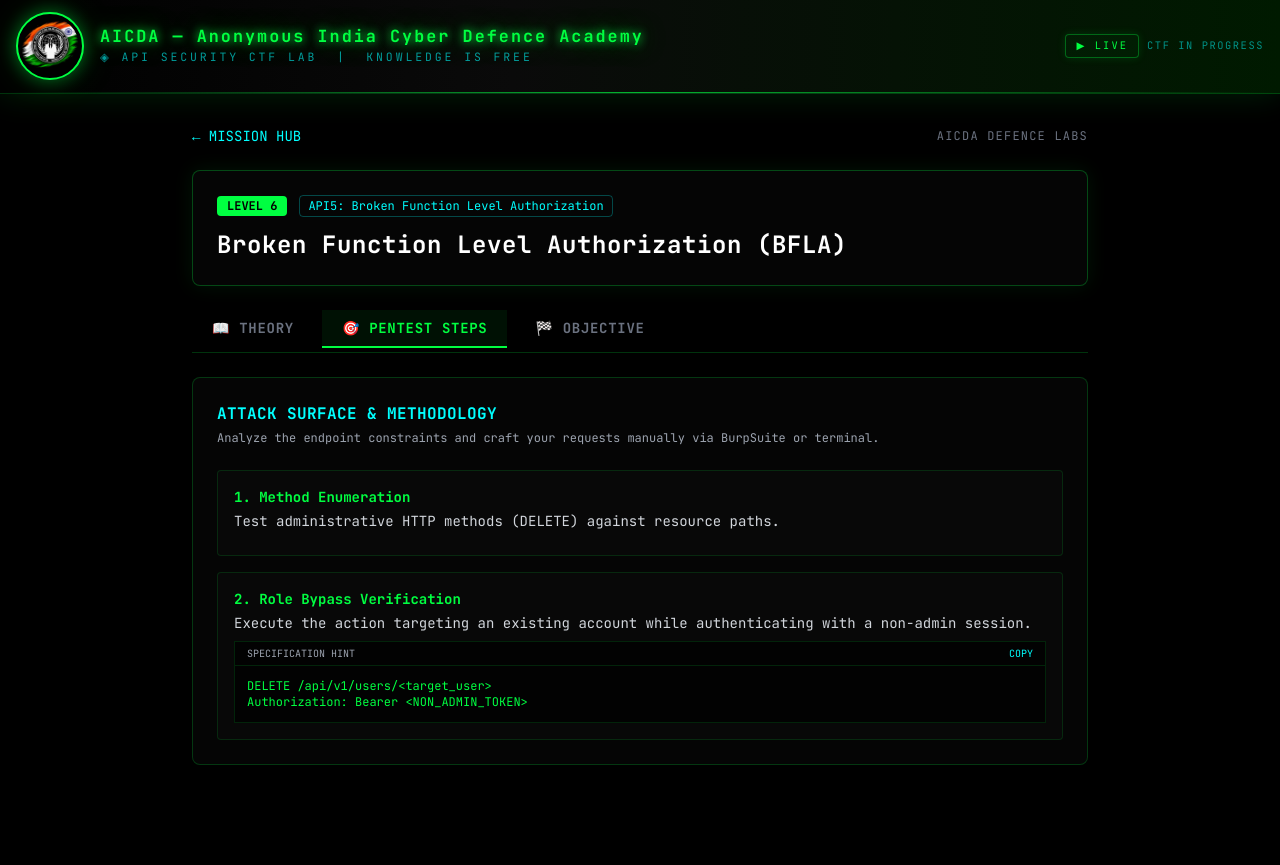
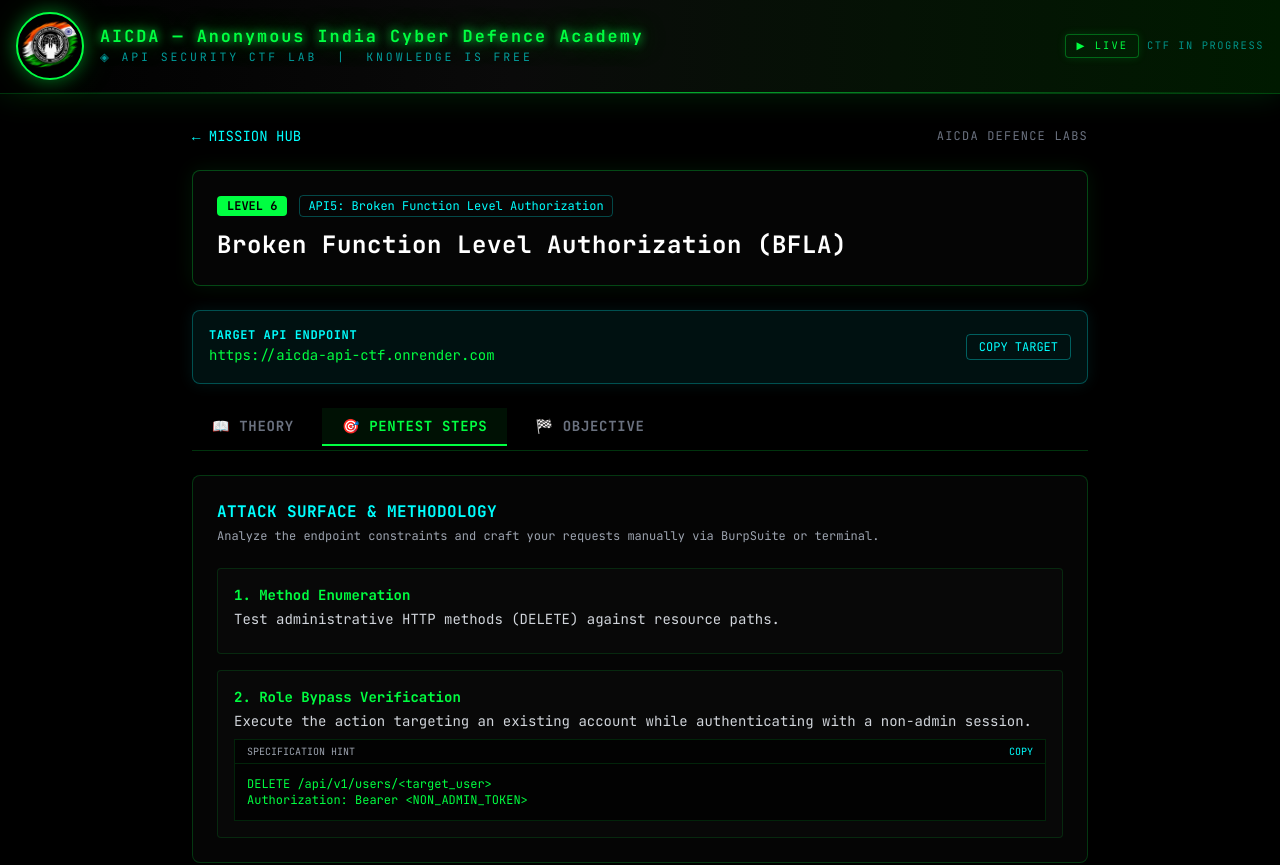
Before and after one commit to AICDActfs/aicda-api-ctf, a Next.js app in the folder frontend/: page /labs/bfla in a window 1280 px wide. Shown: the top 865 px of the page. Built offline with nearby package versions, Linux system fonts and the light colour scheme.

Commit message:
Display live target API URL prominently on all sub-lab pages

```diff
--- a/frontend/app/labs/[slug]/page.tsx
+++ b/frontend/app/labs/[slug]/page.tsx
@@ -188,6 +188,25 @@ export default function SubLabPage() {
           </h1>
         </div>
 
+
+        {/* Target API Host Banner */}
+        <div className="border border-[#00ffff44] bg-[#001111] p-3 sm:p-4 rounded-lg flex flex-wrap items-center justify-between gap-3 shadow-[0_0_15px_#00ffff15]">
+          <div>
+            <span className="text-[10px] sm:text-xs text-[#00ffff] font-bold block uppercase tracking-wider">
+              TARGET API ENDPOINT
+            </span>
+            <code className="text-xs sm:text-sm text-[#00ff41] font-mono break-all">
+              https://aicda-api-ctf.onrender.com
+            </code>
+          </div>
+          <button
+            onClick={() => handleCopy('https://aicda-api-ctf.onrender.com', 999)}
+            className="px-3 py-1 text-xs border border-[#00ffff55] text-[#00ffff] rounded hover:bg-[#00ffff22] transition-colors"
+          >
+            {copiedIndex === 999 ? 'COPIED!' : 'COPY TARGET'}
+          </button>
+        </div>
+
         {/* Tabs - Fully Mobile Responsive */}
         <div className="flex border-b border-[#00ff4133] overflow-x-auto gap-1 sm:gap-2 pb-1 scrollbar-none">
           {(['theory', 'methodology', 'objective'] as const).map(t => (
```
